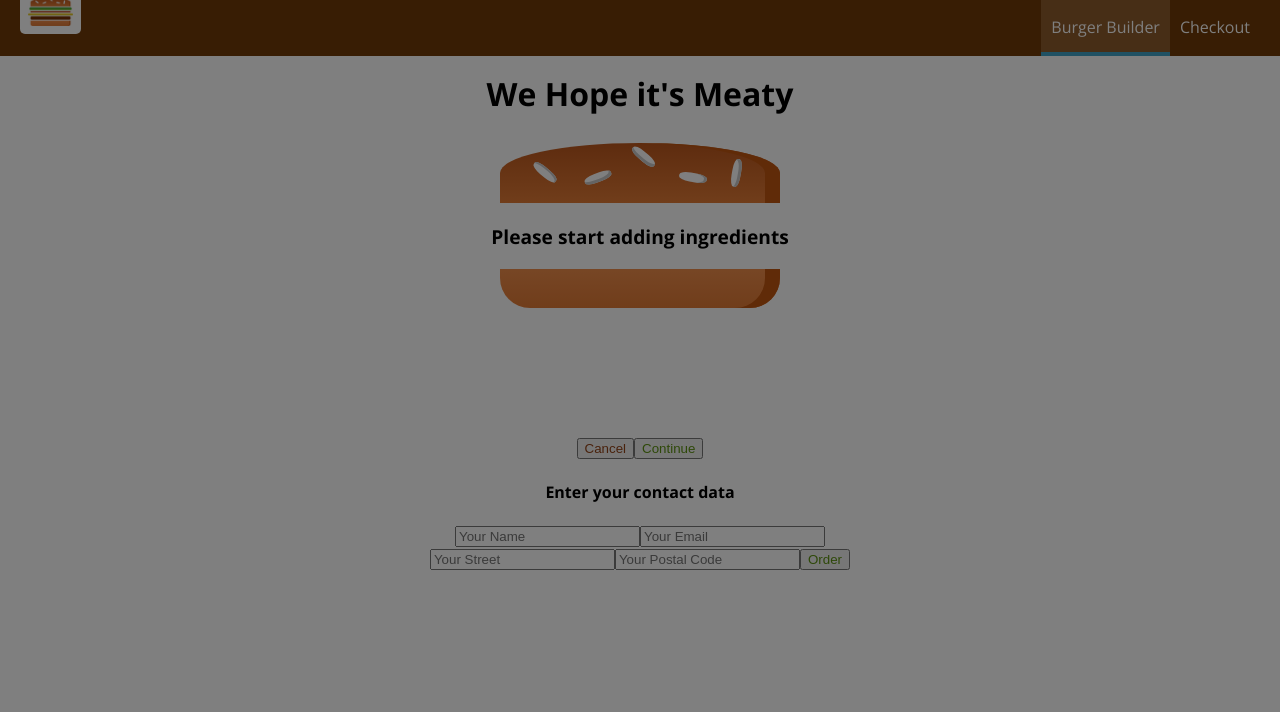
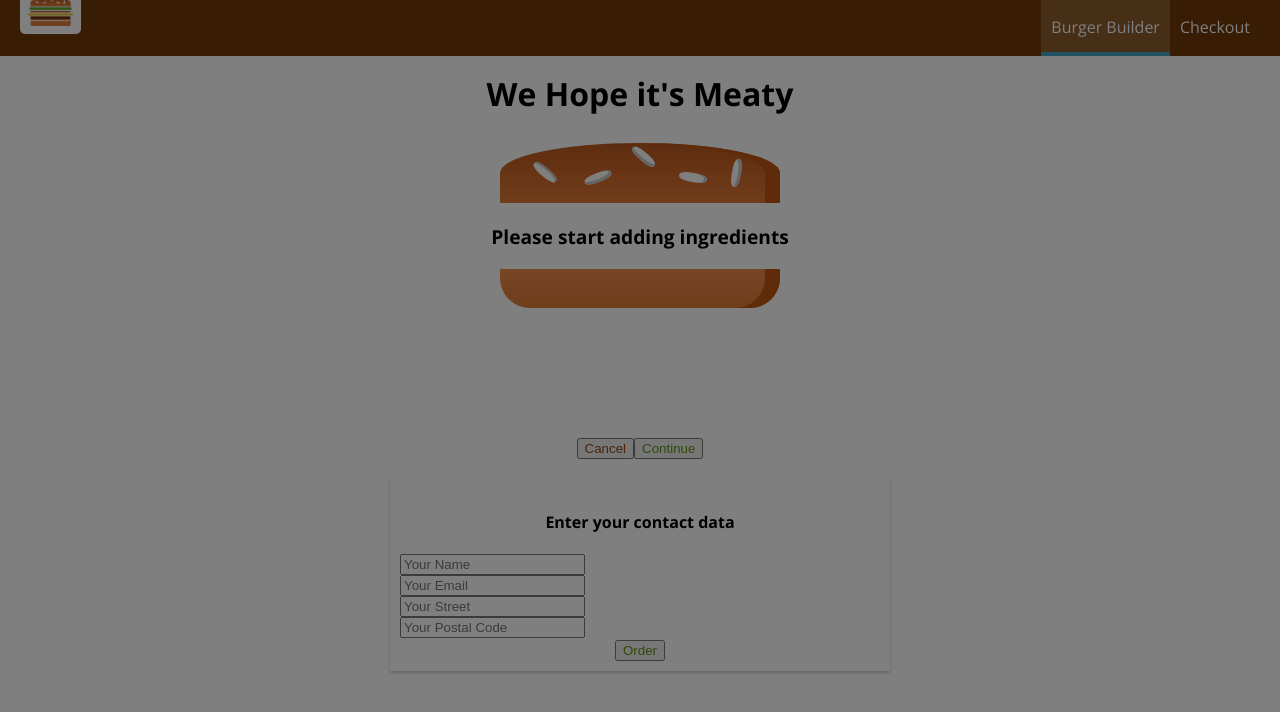
Before and after one commit to BuffaloRob/burger-builder, a React (Create React App) app: page /checkout/contact-data in a window 1280 px wide. Shown: the top 712 px of the page. Built offline with nearby package versions, Linux system fonts and the light colour scheme.

Commit message:
+ styling for ContactData.css

```diff
--- a/src/containers/Checkout/ContactData/ContactData.module.css
+++ b/src/containers/Checkout/ContactData/ContactData.module.css
@@ -2,6 +2,13 @@
   margin: 20px auto;
   width: 80%;
   text-align: center;
+  box-shadow: 0 2px 3px #ccc;
+  padding: 10px;
+  box-sizing: border-box;
+}
+
+.Input {
+  display: block;
 }
 
 @media (min-width: 600px) {
```
